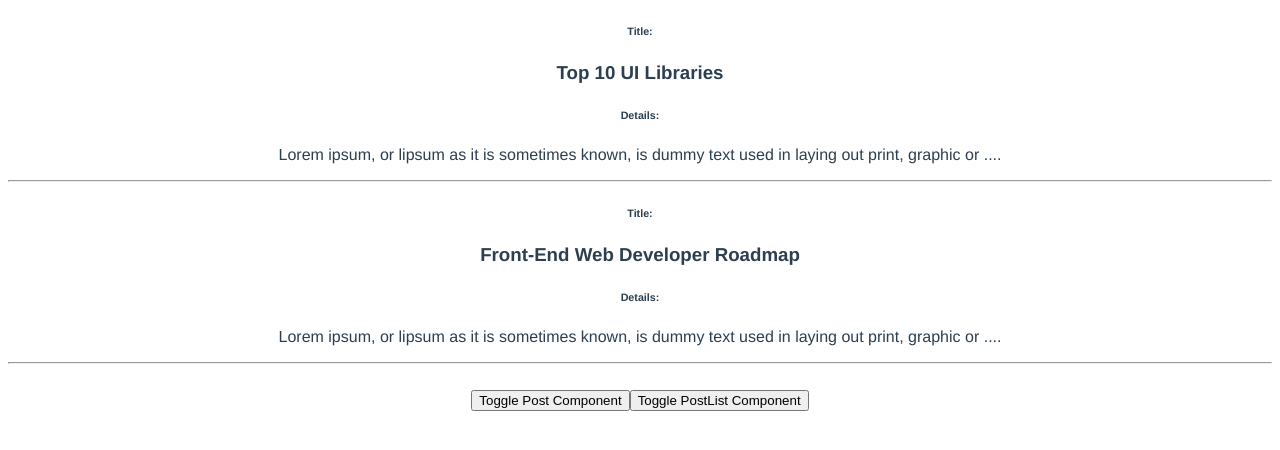
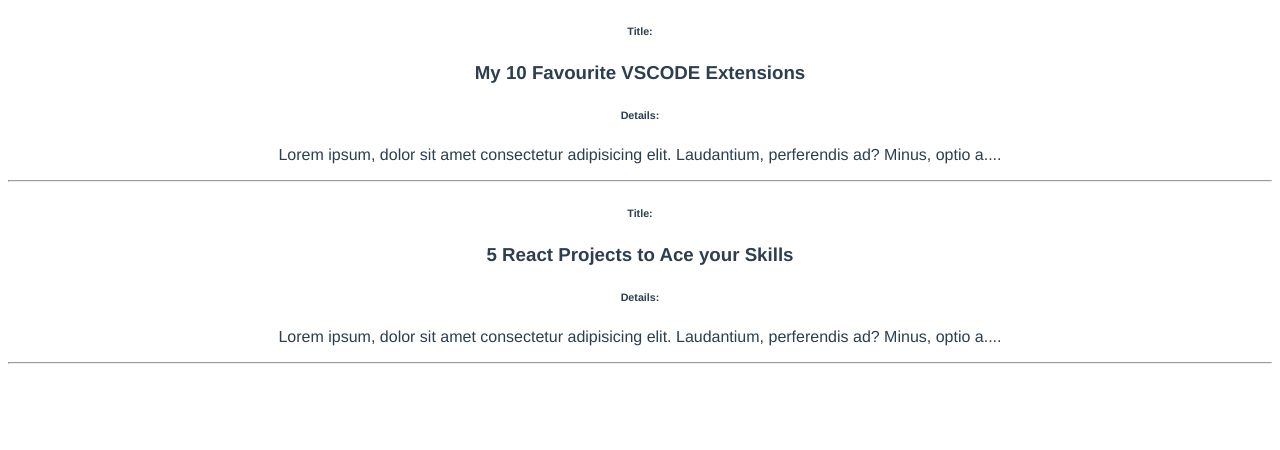
Before and after one commit to izuku152/Vue_CompositionAPI, a Vue app: page / in a window 1280 px wide. Shown: the top 450 px of the page. Built offline with nearby package versions, Linux system fonts and the light colour scheme; data requests are answered from the project's data file.

Commit message:
Fetching Complete

```diff
--- /dev/null
+++ b/data/db.json
@@ -0,0 +1,20 @@
+{
+    "projects":[
+        {
+            "id": 1,
+            "title": "My 10 Favourite VSCODE Extensions",
+            "body": "Lorem ipsum, dolor sit amet consectetur adipisicing elit. Laudantium, perferendis ad? Minus, optio aliquam veniam voluptate voluptates, nobis amet alias omnis molestias eius nam minima debitis modi adipisci in tempora quae doloremque sapiente suscipit reprehenderit saepe! Voluptate earum illo id eos adipisci doloremque nisi iusto esse animi ducimus tempora accusantium exercitationem omnis vitae nesciunt, ipsa ex sapiente. Quae consectetur voluptas repellendus, veniam accusantium tenetur dolore est quisquam id placeat distinctio omnis aspernatur earum, molestiae, at facilis expedita deleniti aliquid sint doloribus obcaecati! Velit deserunt dignissimos iusto, vitae aliquam consectetur tempore cum quaerat optio nisi? Quisquam, possimus? Beatae fugit officiis officia?",
+            "tags": [
+                "webdev", "javascript","react", "news"
+            ]
+        },
+        {
+            "id": 2,
+            "title": "5 React Projects to Ace your Skills",
+            "body": "Lorem ipsum, dolor sit amet consectetur adipisicing elit. Laudantium, perferendis ad? Minus, optio aliquam veniam voluptate voluptates, nobis amet alias omnis molestias eius nam minima debitis modi adipisci in tempora quae doloremque sapiente suscipit reprehenderit saepe! Voluptate earum illo id eos adipisci doloremque nisi iusto esse animi ducimus tempora accusantium exercitationem omnis vitae nesciunt, ipsa ex sapiente. Quae consectetur voluptas repellendus, veniam accusantium tenetur dolore est quisquam id placeat distinctio omnis aspernatur earum, molestiae, at facilis expedita deleniti aliquid sint doloribus obcaecati! Velit deserunt dignissimos iusto, vitae aliquam consectetur tempore cum quaerat optio nisi? Quisquam, possimus? Beatae fugit officiis officia?",
+            "tags": [
+                "webdev", "javascript","react", "news"
+            ]
+        }
+    ]
+}
--- a/package.json
+++ b/package.json
@@ -8,6 +8,7 @@
   },
   "dependencies": {
     "core-js": "^3.6.5",
+    "json-server": "^0.16.3",
     "vue": "^3.0.0",
     "vue-router": "^4.0.0-0"
   },
--- a/src/components/Post.vue
+++ b/src/components/Post.vue
@@ -7,7 +7,7 @@
 </template>
 
 <script>
-import { computed, onUnmounted } from "vue";
+import { computed } from "vue";
 export default {
   props: ["post"],
   setup(props) {
@@ -17,10 +17,6 @@
       return props.post.body.substring(0, 100) + "....";
     });
     // When this component gets unmounted this function will run
-    onUnmounted(() => {
-      console.log("Post Component Unmounted");
-    });
-
     return { snippet };
   },
 };
--- a/src/components/PostList.vue
+++ b/src/components/PostList.vue
@@ -1,38 +1,14 @@
 <template>
-  <div v-for="post in posts" :key="post">
-    <Post :post="post" v-if="showPost" />
+  <div v-for="post in posts" :key="post.id">
+    <Post :post="post" />
   </div>
-  <br />
-  <button @click="showPost = !showPost">Toggle Post Component</button>
 </template>
 
 <script>
-import { ref, onBeforeMount, onMounted, onUnmounted } from "vue";
 import Post from "./Post";
 export default {
   components: { Post },
   props: ["posts"],
-  setup(props) {
-    // To use Props inside setup
-    // We have to write it as a parameter
-    //
-    const handleClick = () => {
-      let post1 = props.posts[0];
-      props.posts[0] = props.posts[1];
-      props.posts[1] = post1;
-    };
-    onMounted(() => {
-      console.log("Component Mounted");
-    });
-    onUnmounted(() => {
-      console.log("PostList Component Unmounted");
-    });
-    onBeforeMount(() => {
-      console.log("Before Mounted");
-    });
-    const showPost = ref(true);
-    return { handleClick, showPost };
-  },
 };
 </script>
 
--- a/src/views/Home.vue
+++ b/src/views/Home.vue
@@ -1,7 +1,14 @@
 <template>
   <div class="home">
-    <PostList :posts="posts" v-if="showPosts" />
-    <button @click="showPosts = !showPosts">Toggle PostList Component </button>
+    <div v-if="error">
+      No Data Available
+    </div>
+    <div v-if="posts.length">
+      <PostList :posts="posts" />
+    </div>
+    <div v-else>
+      Loading...
+    </div>
   </div>
 </template>
 
@@ -12,21 +19,28 @@
   name: "Home",
   components: { PostList },
   setup() {
-    const posts = ref([
-      {
-        title: "Top 10 UI Libraries",
-        body:
-          "Lorem ipsum, or lipsum as it is sometimes known, is dummy text used in laying out print, graphic or web designs. The passage is attributed to an unknown typesetter in the 15th century who is thought to have scrambled parts of Cicero's De Finibus Bonorum et Malorum for use in a type specimen book.",
-      },
-      {
-        title: "Front-End Web Developer Roadmap",
-        body:
-          "Lorem ipsum, or lipsum as it is sometimes known, is dummy text used in laying out print, graphic or web designs. The passage is attributed to an unknown typesetter in the 15th century who is thought to have scrambled parts of Cicero's De Finibus Bonorum et Malorum for use in a type specimen book.",
-      },
-    ]);
-    const showPosts = ref(true);
+    const posts = ref([]);
+    const error = ref(null);
 
-    return { posts, showPosts };
+    const load = async () => {
+      let data = await fetch("http://localhost:3000/projects");
+
+      try {
+        // data.ok means if data comes succesfully
+        if (!data.ok) {
+          // error object will throw this error
+          throw Error("No Data Available");
+        }
+        // await data.json = wait until data is converted to json then assign it to posts
+        posts.value = await data.json();
+      } catch (err) {
+        // Error will be stored in err and we output its messgae
+        error.value = err.message;
+      }
+    };
+    load();
+
+    return { posts, error };
   },
 };
 </script>
```
Also changed, not shown: 1 other file (tests, documents, lock files or other folders).
